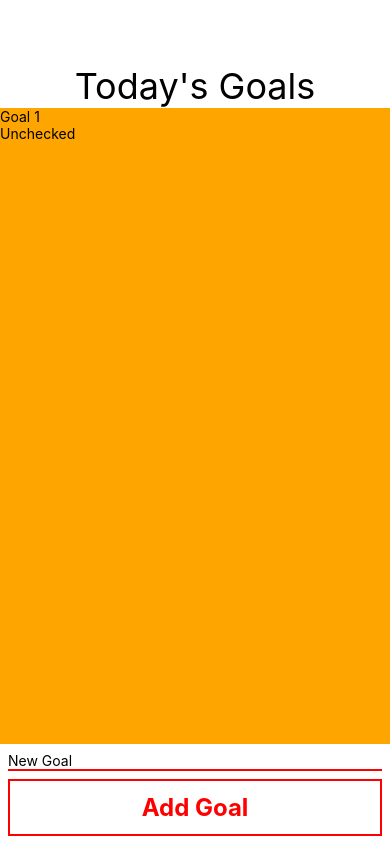
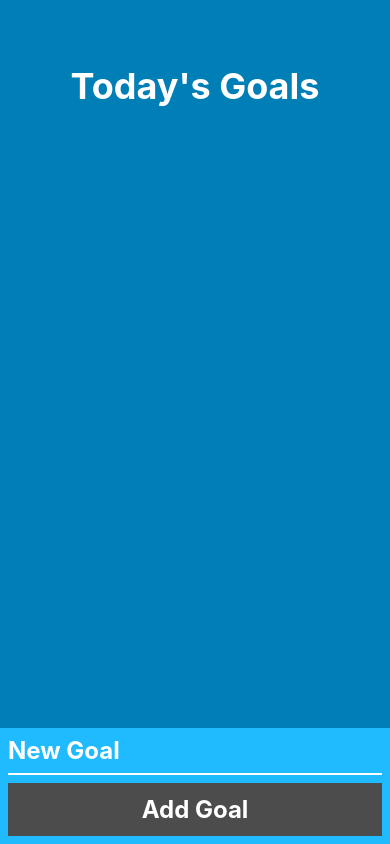
Before and after one commit to J990/GoalsApp, a React Native app: screen / in a window 390 px wide. Built offline with nearby package versions, Linux system fonts and the light colour scheme.

Commit message:
Trialled themes for the app

```diff
--- a/App.js
+++ b/App.js
@@ -1,3 +1,4 @@
+import { StatusBar } from 'expo-status-bar';
 import { useState } from 'react';
 import { FlatList, StyleSheet, Text, TextInput, View } from 'react-native';
 import AddGoalButton from './components/AddGoalButton';
@@ -23,9 +24,9 @@ export default function App() {
 
   return (
     <View style={styles.container}>
-      <Text style={styles.title}>Today's Goals</Text>
+      <StatusBar style='light' backgroundColor='#20bbff' />
       <View style={styles.goalsContainer}>
-        <Goal name={"Goal 1"} />
+        <Text style={styles.title}>Today's Goals</Text>
         <FlatList
           data={goals}
           renderItem={(data) => {
@@ -37,8 +38,12 @@ export default function App() {
           style={styles.goalInput}
           onChangeText={updateGoalInput}
           value={newGoalName}
-          cursorColor="red"
-          placeholder="New Goal"/>
+          cursorColor="white"
+          placeholder="New Goal"
+          placeholderTextColor="#ffffff"
+          returnKeyLabel="go"
+          returnKeyType="go"
+          onSubmitEditing={addGoal} />
         <AddGoalButton createGoal={addGoal} />
       </View>
     </View>
@@ -47,23 +52,33 @@ export default function App() {
 
 const styles = StyleSheet.create({
   container: {
-    flex: 1
+    flex: 1,
+    backgroundColor: "#20bbff"
   },
   title: {
-    marginTop: 64,
+    marginTop: 32,
     fontSize: 36,
-    textAlign: "center"
+    textAlign: "center",
+    fontWeight: "bold",
+    color: "white",
+    marginBottom: 8
   },
   goalsContainer: {
     flex: 1,
-    backgroundColor: "orange"
+    backgroundColor: "#007fb7",
+    paddingTop: 32,
+    paddingBottom: 16
   },
   newGoalContainer: {
     margin: 8,
   },
   goalInput: {
     marginBottom: 8,
-    borderBottomColor: "red",
-    borderBottomWidth: 2
+    borderBottomColor: "white",
+    color: "#ee8ac0",
+    borderBottomWidth: 2,
+    fontSize: 24,
+    paddingBottom: 8,
+    fontWeight: "bold",
   },
 });
--- a/components/AddGoalButton.js
+++ b/components/AddGoalButton.js
@@ -18,15 +18,14 @@ function AddGoalButton(props) {
 
 const styles = StyleSheet.create({
     outerContainer: {
-        borderWidth: 2,
-        borderColor: "red",
+        backgroundColor: "#4c4c4c",
         padding: 12,
     },
     text: {
         textAlign: "center",
         fontSize: 24,
         fontWeight: "bold",
-        color: "red"
+        color: "white"
     },
 });
 
--- a/components/Checkbox.js
+++ b/components/Checkbox.js
@@ -4,23 +4,24 @@ import { Pressable, StyleSheet, View, Text } from 'react-native';
 function Checkbox({ enable, disable }) {
 
     const [checked, setChecked] = useState(false);
-    const [symbol, setSymbol] = useState("Unchecked");
+    const [symbol, setSymbol] = useState("☐");
 
     function check() {
         setChecked(!checked);
         if (checked) {
-            disable(); setSymbol("Unchecked");
+            disable();
+            setSymbol("☐");
         }
         else {
             enable();
-            setSymbol("Checked")
+            setSymbol("☑")
         }
     }
 
     return (
         <View style={styles.outerContainer}>
-            <Pressable onPress={check}>
-                <Text>{symbol}</Text>
+            <Pressable style={styles.pressableArea} onPress={check}>
+                <Text style={styles.symbol}>{symbol}</Text>
             </Pressable>
         </View>
     );
@@ -29,7 +30,14 @@ function Checkbox({ enable, disable }) {
 const styles = StyleSheet.create({
     outerContainer: {
 
-    }
+    },
+    pressableArea: {
+        padding: 0
+    },
+    symbol: {
+        fontSize: 48,
+        color: "white",
+    },
 });
 
 export default Checkbox;
--- a/components/Goal.js
+++ b/components/Goal.js
@@ -7,19 +7,22 @@ function Goal(props) {
     // Can remove state later
     // Only used to change the goal name
     // Which we won't need to do
-    const [goalName, setName] = useState(props.name);
+    const [isChecked, setChecked] = useState(false);
+    const [textStyle, setTextStyle] = useState(styles.text);
 
     function clear() {
-        setName("cleared");
+        setChecked(true);
+        setTextStyle([styles.text, styles.pressed]);
     }
 
     function unclear() {
-        setName("uncleared");
+        setChecked(false);
+        setTextStyle(styles.text);
     }
 
     return (
         <View style={styles.container}>
-            <Text style={styles.text}>{goalName}</Text>
+            <Text style={textStyle}>{props.name}</Text>
             <Checkbox enable={clear} disable={unclear} />
         </View>
     );
@@ -27,11 +30,25 @@ function Goal(props) {
 
 const styles = StyleSheet.create({
     container: {
-
+        flexDirection: "row",
+        // borderColor: "white",
+        // borderWidth: 2,
+        maxWidth: "75%",
+        width: "75%",
+        alignSelf: "center",
+        justifyContent: "space-between",
+        alignItems: "center",
     },
     text: {
-
+        fontSize: 24,
+        padding: 0,
+        width: "80%",
+        color: "#ee8ac0",
+        fontWeight: "bold"
     },
+    pressed: {
+        textDecorationLine: "line-through",
+    }
 });
 
 export default Goal;
```
